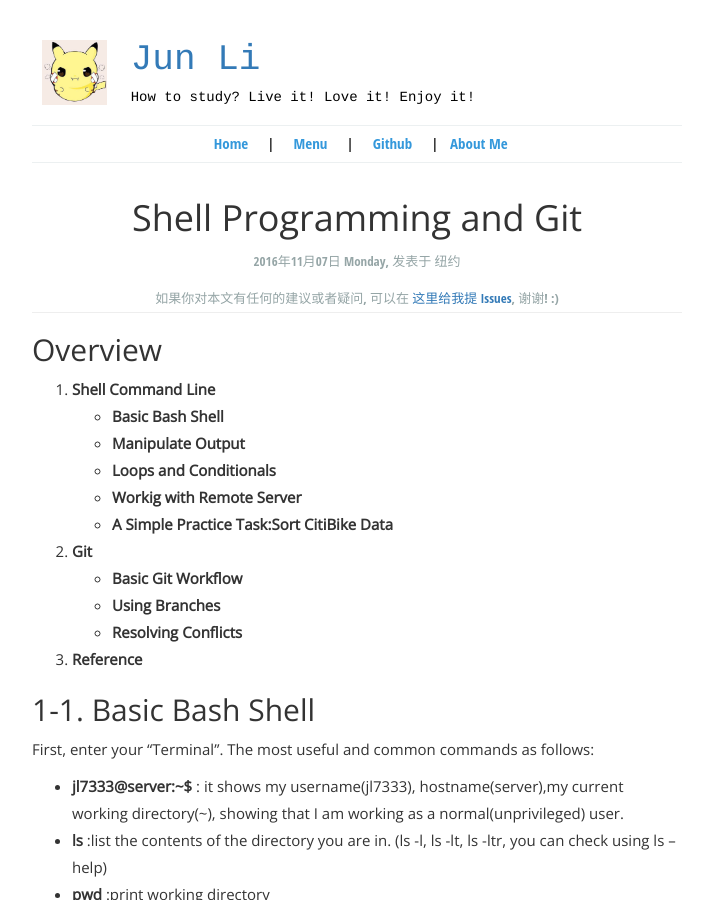
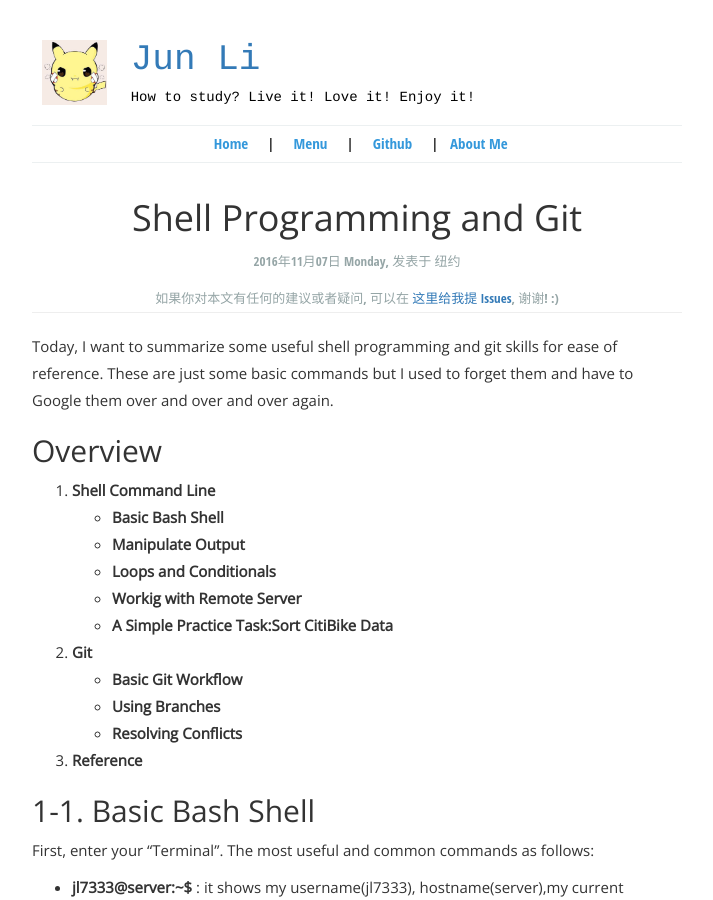
Before and after one commit to junboychina/junboychina.github.io, a Jekyll site: the page built from _posts/2016-11-07-Shell Programming and Git.md, in a window 1280 px wide and 900 px high. Shown: the whole window, without its empty margins (283-996 px from the left). Built offline with Jekyll 4.4.1, drawn with Linux system fonts in a browser that asks for light colours; comment, search, counter and statistics services are not loaded.

Commit message:
line space

````diff
--- a/_posts/2016-11-07-Shell Programming and Git.md
+++ b/_posts/2016-11-07-Shell Programming and Git.md
@@ -6,6 +6,8 @@
 pulished: true
 excerpt_separator: "```"
 ---
+Today, I want to summarize some useful shell programming and git skills for ease of reference. These are just some basic commands but I used to forget them and have to Google them over and over and over again.
+
 ## Overview
 
 1. **Shell Command Line**
@@ -23,20 +25,37 @@
 ## 1-1. Basic Bash Shell
 
 First, enter your "Terminal". The most useful and common commands as follows:
+
 - **jl7333@server:~$** : it shows my username(jl7333), hostname(server),my current working directory(~), showing that I am working as a normal(unprivileged) user.
+
 - **ls** :list the contents of the directory you are in. (ls -l, ls -lt, ls -ltr, you can check using ls --help)
+
 - **pwd** :print working directory
+
 - **mkdir directory_name** :create a new directory inside our current directory
+
 - **cd directory_name** :change directory
+
 - **cd** :takes you to your home directory
+
 - **cd ..** :takes you to the one level higher directory
+
 - **/home/jl7333** : using "/" can give us a full path
+
 - **nano filename.txt** :create a file, open it for editing
+
 - **cat filename.txt** :see the contents of a file, print the contents of the file to the terminal output
+
 - **cp filename1.txt filename2.txt** :copy a file from file1 to file2
+
 - **mv filename1.txt mycopy.txt** :move(or rename) a file
+
 - **rm mycopy.txt** :delete a file (Be very, very careful!)
+
 - **echo** :to print a quoted string to the terminal output
+
 - **a="hello world"** :saving string in a variable, echo $a, will print "hello world"
+
 - **history** :see your command history all at once.
+
 - **!1** :run a command that appears as number 1 in your history
````
